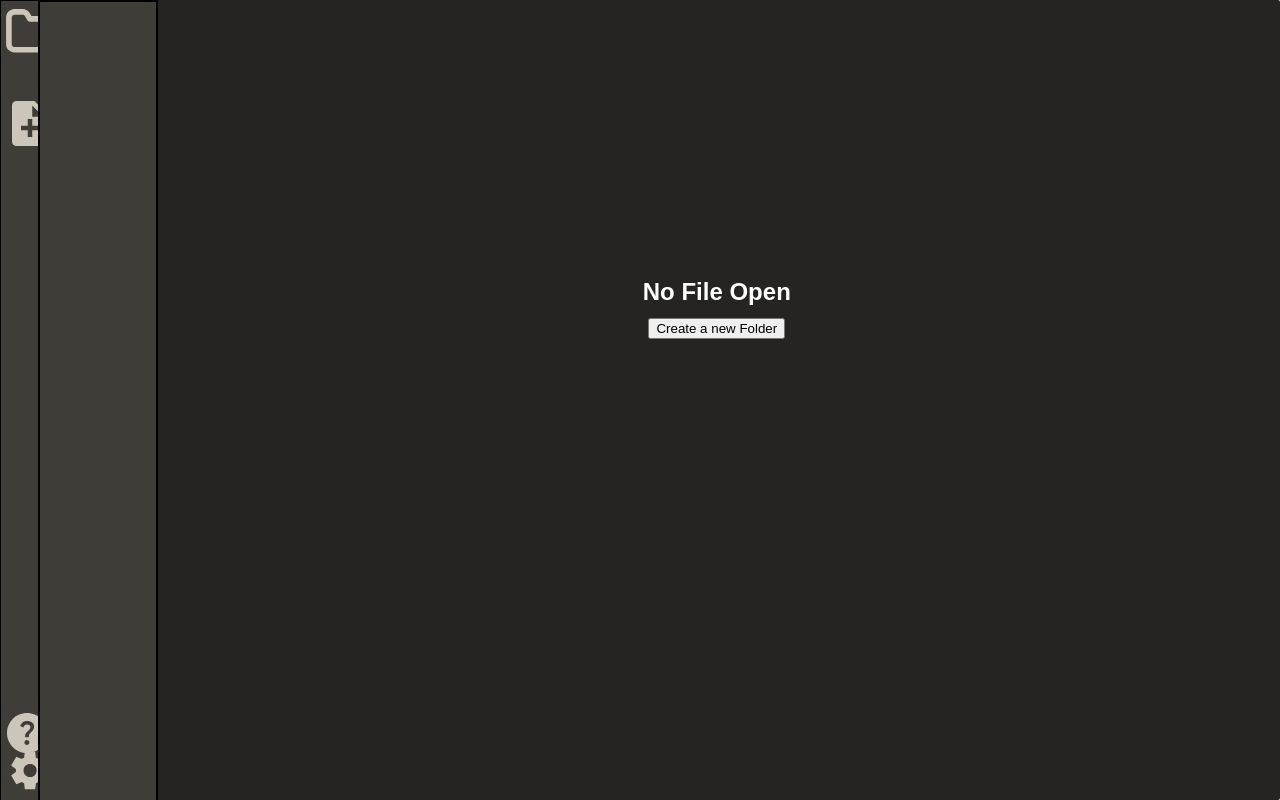
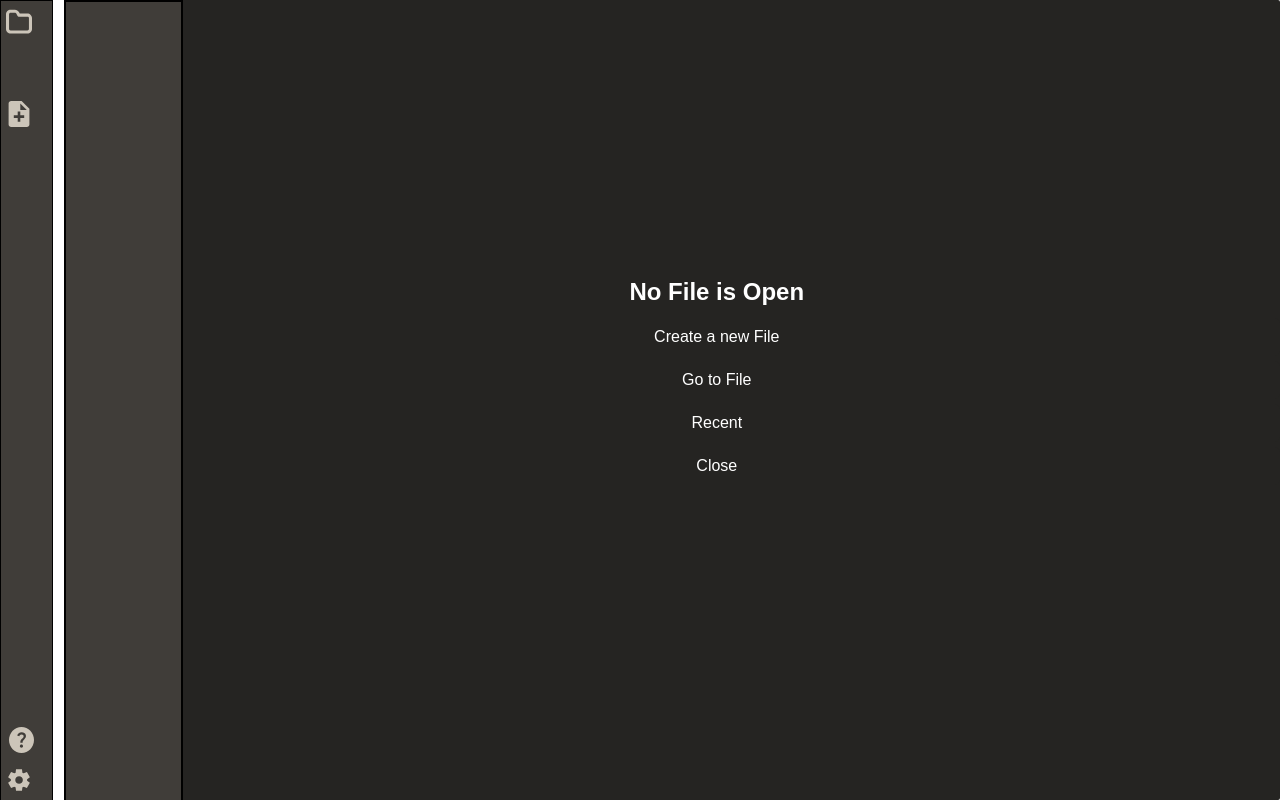
Before and after one commit to Native-Planet/onyx, a React (Create React App) app in the folder ui/: page / in a window 1280 px wide. Built offline with nearby package versions, Linux system fonts and the light colour scheme.

Commit message:
Formatting and added empty file buttons

```diff
--- a/ui/src/start-screen.js
+++ b/ui/src/start-screen.js
@@ -5,10 +5,21 @@ function Start({ onClickNewFolder }) {
   return (
     <div className="start-screen">
       <div className="inner-start-screen">
-        <h1>No File Open</h1>
+        <h1>No File is Open</h1>
+        <div class="button-container">
         <button className="newFolderButton" onClick={onClickNewFolder}>
-          Create a new Folder
-        </button>
+            Create a new File
+          </button>
+          <button className="gotoFileButton" onClick={onClickNewFolder}>
+            Go to File
+          </button>
+          <button className="recentButton" onClick={onClickNewFolder}>
+            Recent
+          </button>
+          <button className="closeButton" onClick={onClickNewFolder}>
+            Close
+          </button>
+        </div>
       </div>
     </div>
   );
--- a/ui/src/styles.css
+++ b/ui/src/styles.css
@@ -47,9 +47,10 @@ body {
 
   .menu-management {
     display: flex;
-    width: 3%;
+    width: 4%;
     border: 1px solid black;
     background-color: #403D39;
+    background-size: 3vw 3vw;
     position: fixed;
     top: 0;
     left: 0;
@@ -65,9 +66,9 @@ body {
   background-color: #403D39;
   position: fixed;
   top: 0;
-  left: 3%; /* Leave space for folder-management */
+  left: 5%; /* Leave space for folder-management */
   height: 100%;
-  z-index: 1;
+  z-index: 2;
   white-space: nowrap;
 }
 
@@ -789,22 +790,22 @@ body {
     display: flex;
     position: absolute;
     color: white;
-    width: 50px;
-    height: 45px;
+    width: 2vw;
+    height: 2vw;
+    background-size: 2vw 2vw;
     left: 10%;
     top: 1%; /* Adjusted top value */
-    background-size: 50px 45px;
     background-image: url(../public/images/icons/add-folder.svg);
   }
 
   .add-note {
     display: flex;
     position: absolute;
-    width: 50px;
-    height: 45px;
+    width: 2vw;
+    height: 2vw;
+    background-size: 2vw 2vw;
     left: 10%; /* Adjusted left value to match .add-folder */
     top: 100px; /* Adjusted top value to stack the icons */
-    background-size: 50px 45px;
     background-image: url(../public/images/icons/add-note.svg);
   }
   .settings {
@@ -812,9 +813,9 @@ body {
   position: absolute;
   bottom: 1%;
   left: 10%;
-  width: 50px;
-  height: 45px;
-  background-size: 50px 45px;
+  width: 2vw;
+  height: 2vw;
+  background-size: 2vw 2vw;
   background-image: url(../public/images/icons/settings.svg);
   }
   .help {
@@ -822,9 +823,9 @@ body {
   position: absolute;
   bottom: 6%;
   left: 15%;
-  width: 40px;
-  height: 40px;
-  background-size: 40px 40px;
+  width: 2vw;
+  height: 2vw;
+  background-size: 2vw 2vw;
   background-image: url(../public/images/icons/help.svg);
   }
   .add {
@@ -863,3 +864,22 @@ body {
   .inner-start-screen {
     margin-top: 25%;
   }
+  .button-container {
+    display: flex;
+    flex-direction: column;
+  }
+
+  /* Functionality for buttons still needs to be added */
+
+  .newFolderButton, .gotoFileButton, .recentButton, .closeButton {
+    margin-bottom: 5px; /* Adds some space between the buttons */
+    background-color: #252422;;
+    color: white;
+    border: none;
+    border-radius: 5px;
+    padding: 10px 20px;
+    text-align: center;
+    text-decoration: none;
+    display: inline-block;
+    font-size: 16px;
+  }
```
